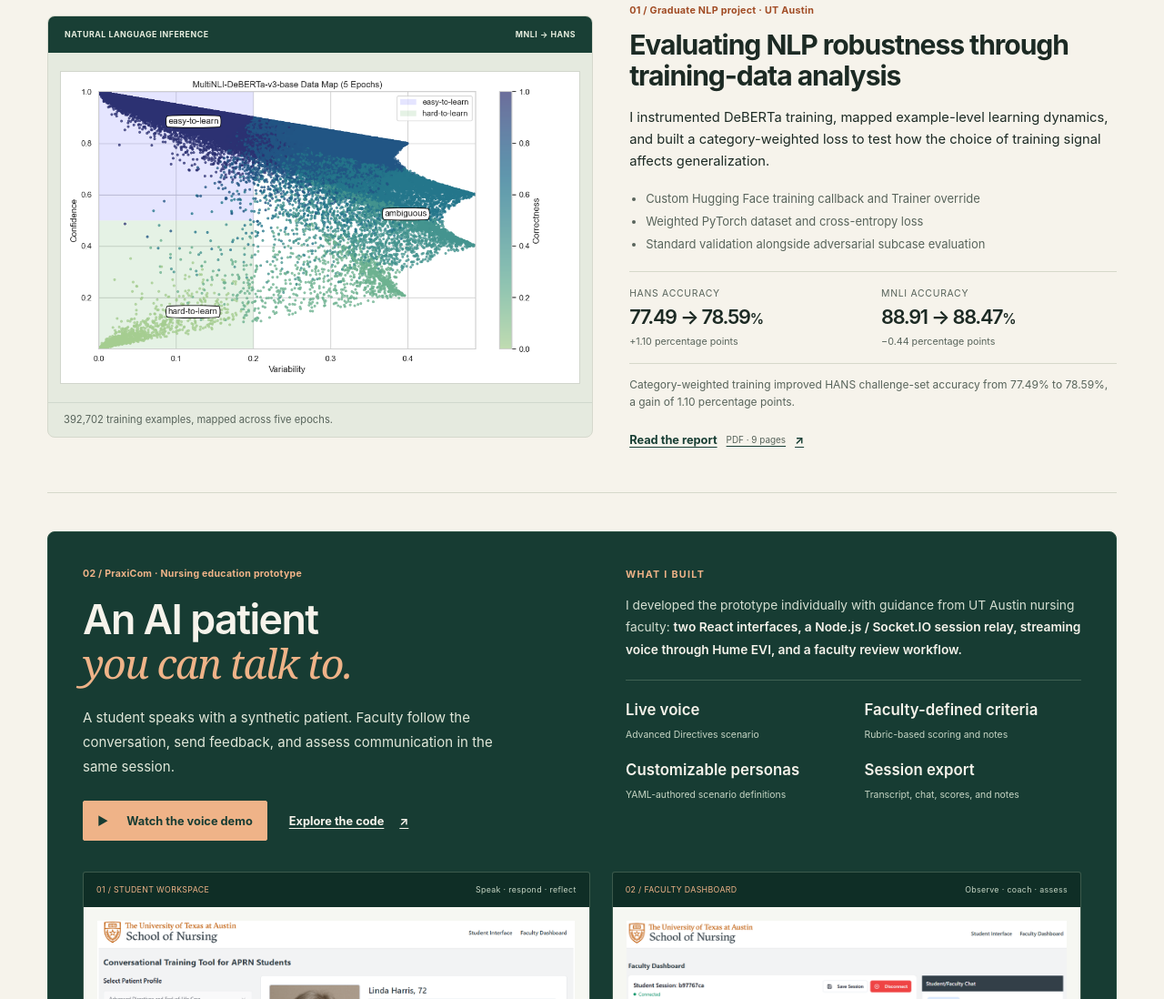
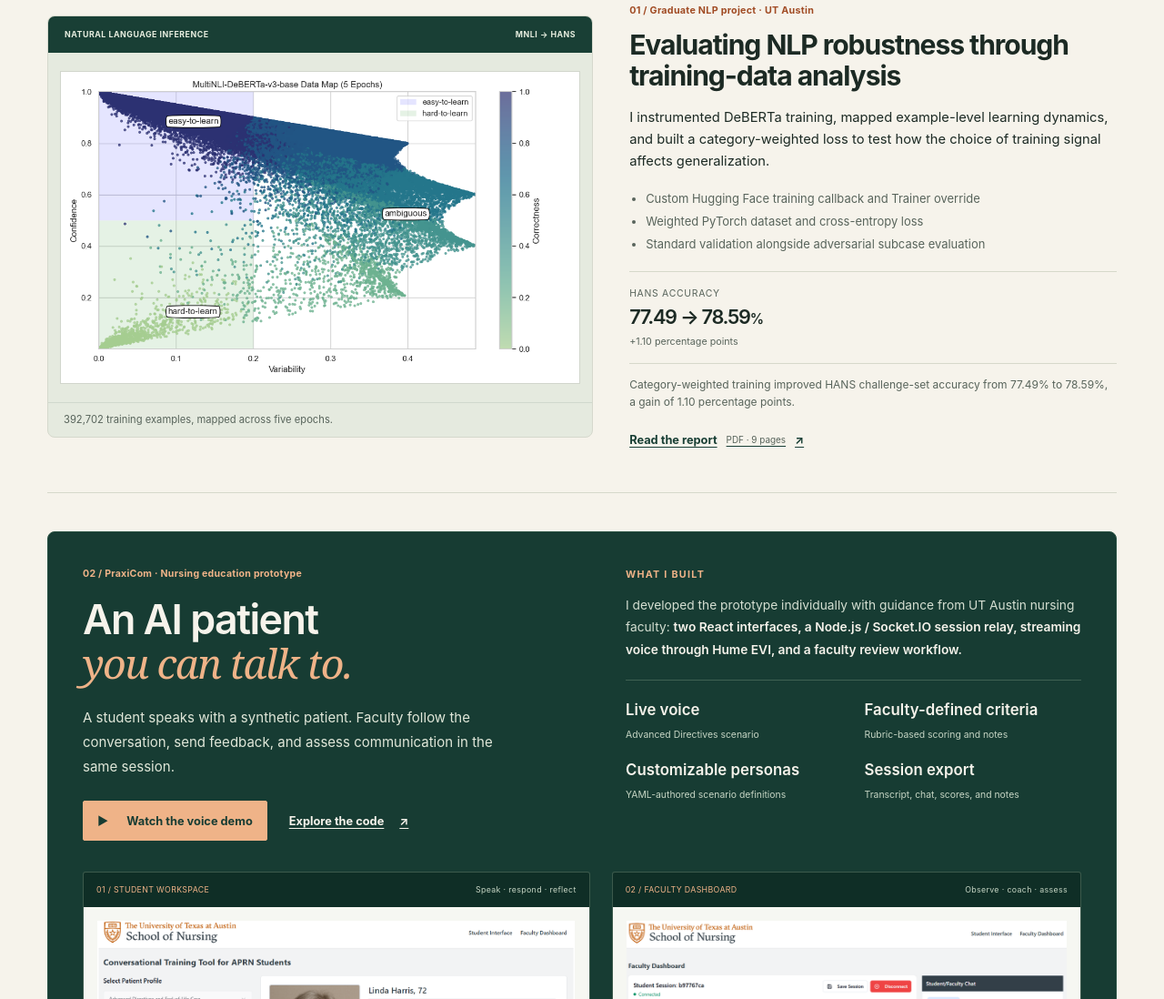
Before and after one commit to rjleggieri/rjleggieri.github.io, a website built with Vite: page index.html in a window 1280 px wide. Shown: the part 652-1750 px from the top of the page at 91% size. Built offline with nearby package versions, Linux system fonts and the light colour scheme.

Commit message:
Show only HANS improvement in homepage NLI results

```diff
--- a/home.css
+++ b/home.css
@@ -45,12 +45,12 @@
 .feature-copy > p:not(.project-type):not(.project-boundary) { font-size: .92rem; }
 .implementation-list { padding-left: 18px; margin: 17px 0; color: var(--muted); font-size: .81rem; line-height: 1.7; }
 .implementation-list li+li { margin-top: 3px; }
-.metric-pair { display: grid; grid-template-columns: 1fr 1fr; gap: 18px; padding-block: 15px; margin: 19px 0 12px; border-top: 1px solid var(--line); border-bottom: 1px solid var(--line); }
-.metric-pair > div { min-width: 0; }
-.metric-pair > div > span { display: block; color: var(--muted); font-size: .65rem; text-transform: uppercase; letter-spacing: .07em; }
-.metric-pair strong { display: block; margin-top: 4px; font-size: clamp(1rem, 1.7vw, 1.45rem); line-height: 1.25; letter-spacing: -.06em; font-weight: 600; white-space: nowrap; }
-.metric-pair strong span { font-size: .7em; }
-.metric-pair small { display: block; margin-top: 4px; font-size: .67rem; color: var(--muted); }
+.nli-result { display: grid; grid-template-columns: 1fr; gap: 18px; padding-block: 15px; margin: 19px 0 12px; border-top: 1px solid var(--line); border-bottom: 1px solid var(--line); }
+.nli-result > div { min-width: 0; }
+.nli-result > div > span { display: block; color: var(--muted); font-size: .65rem; text-transform: uppercase; letter-spacing: .07em; }
+.nli-result strong { display: block; margin-top: 4px; font-size: clamp(1rem, 1.7vw, 1.45rem); line-height: 1.25; letter-spacing: -.06em; font-weight: 600; white-space: nowrap; }
+.nli-result strong span { font-size: .7em; }
+.nli-result small { display: block; margin-top: 4px; font-size: .67rem; color: var(--muted); }
 .project-boundary { font-size: .75rem; color: var(--muted); line-height: 1.6; margin: 13px 0 17px; }
 .text-link { display: inline-flex; align-items: center; gap: 17px; font-size: .8rem; font-weight: 700; text-decoration-thickness: 1px; }
 .report-link { gap: 10px; }
@@ -279,7 +279,7 @@
   .image-topline { font-size: .46rem; gap: 9px; padding: 11px 12px; }
   .nli-image img { width: calc(100% - 16px); margin: 13px 8px; }
   .project-image figcaption { font-size: .62rem; padding: 9px 11px; }
-  .metric-pair strong { font-size: clamp(.97rem, 4.5vw, 1.4rem); }
+  .nli-result strong { font-size: clamp(.97rem, 4.5vw, 1.4rem); }
   .visual-project-grid { grid-template-columns: 1fr; margin-top: 28px; gap: 35px; }
   .prosody-feature { grid-template-columns: 1fr; grid-template-areas: "visuals" "copy"; gap: 24px; margin-top: 30px; padding-bottom: 30px; }
   .prosody-copy h3 { font-size: 1.55rem; }
--- a/index.html
+++ b/index.html
@@ -31,7 +31,7 @@
     <div class="home-section-heading"><div><p class="eyebrow">Selected projects</p><h2 id="work-title">The work, up close.</h2></div><p>What I built, how it works, and what I learned.</p></div>
     <article class="project-feature" aria-labelledby="nli-title">
       <figure class="project-image nli-image"><div class="image-topline"><span>NATURAL LANGUAGE INFERENCE</span><span>MNLI → HANS</span></div><img src="/assets/mnli-deberta-data-map.png" width="1000" height="600" alt="Robert Leggieri’s MNLI data map showing per-example confidence, variability, and correctness over five DeBERTa training epochs" fetchpriority="high"><figcaption>392,702 training examples, mapped across five epochs.</figcaption></figure>
-      <div class="feature-copy"><p class="project-type">01 / Graduate NLP project · UT Austin</p><h3 id="nli-title">Evaluating NLP robustness through training-data analysis</h3><p>I instrumented DeBERTa training, mapped example-level learning dynamics, and built a category-weighted loss to test how the choice of training signal affects generalization.</p><ul class="implementation-list"><li>Custom Hugging Face training callback and Trainer override</li><li>Weighted PyTorch dataset and cross-entropy loss</li><li>Standard validation alongside adversarial subcase evaluation</li></ul><div class="metric-pair"><div><span>HANS accuracy</span><strong>77.49 → 78.59<span>%</span></strong><small>+1.10 percentage points</small></div><div><span>MNLI accuracy</span><strong>88.91 → 88.47<span>%</span></strong><small>−0.44 percentage points</small></div></div><p class="project-boundary">Category-weighted training improved HANS challenge-set accuracy from 77.49% to 78.59%, a gain of 1.10 percentage points.</p><a class="text-link report-link" href="/docs/Making-DeBERTa-Smarter.pdf">Read the report <span class="link-format">PDF · 9 pages</span><span aria-hidden="true">↗</span></a></div>
+      <div class="feature-copy"><p class="project-type">01 / Graduate NLP project · UT Austin</p><h3 id="nli-title">Evaluating NLP robustness through training-data analysis</h3><p>I instrumented DeBERTa training, mapped example-level learning dynamics, and built a category-weighted loss to test how the choice of training signal affects generalization.</p><ul class="implementation-list"><li>Custom Hugging Face training callback and Trainer override</li><li>Weighted PyTorch dataset and cross-entropy loss</li><li>Standard validation alongside adversarial subcase evaluation</li></ul><div class="nli-result"><div><span>HANS accuracy</span><strong>77.49 → 78.59<span>%</span></strong><small>+1.10 percentage points</small></div></div><p class="project-boundary">Category-weighted training improved HANS challenge-set accuracy from 77.49% to 78.59%, a gain of 1.10 percentage points.</p><a class="text-link report-link" href="/docs/Making-DeBERTa-Smarter.pdf">Read the report <span class="link-format">PDF · 9 pages</span><span aria-hidden="true">↗</span></a></div>
     </article>
 
     <article class="praxicom-feature" id="praxicom" aria-labelledby="praxicom-title">
```
